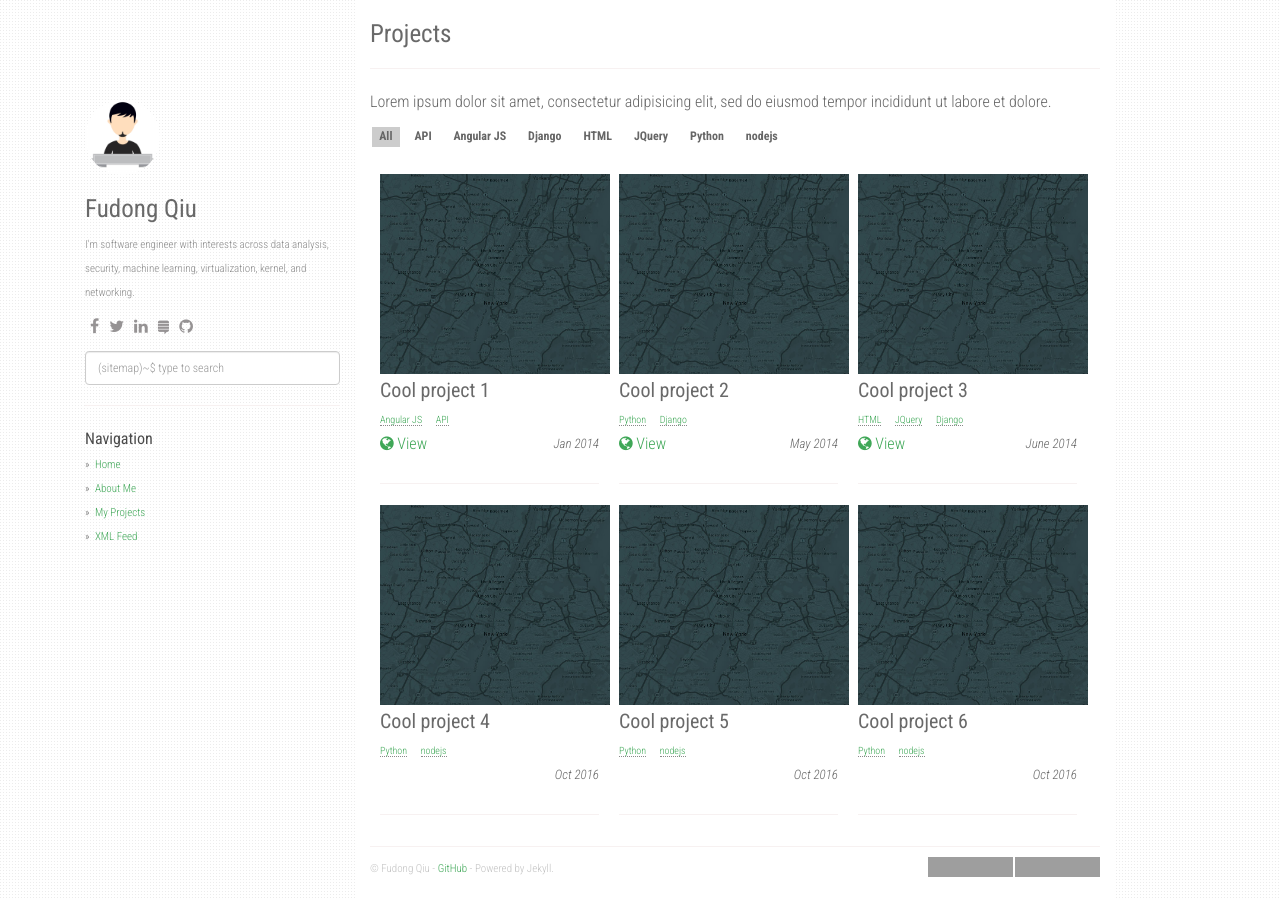
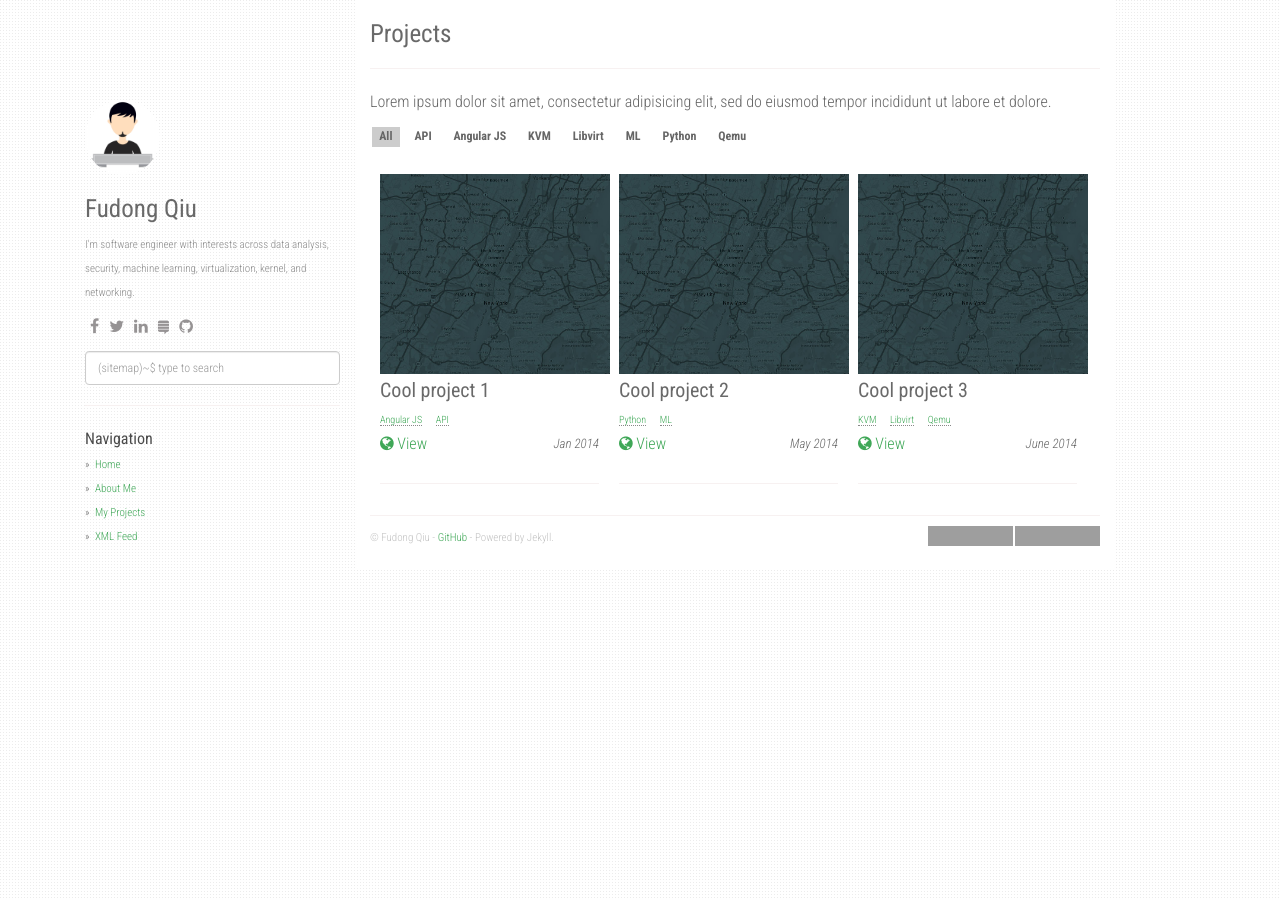
Before and after one commit to fdqiu/fdqiu.github.io, a Jekyll site: the page built from projects.md, in a window 1280 px wide. Built offline with Jekyll 4.4.1, drawn with Linux system fonts in a browser that asks for light colours; nearby versions of some CDN libraries; grey boxes are pictures that could not be loaded.

Commit message:
modify projects

```diff
--- a/_data/projects.json
+++ b/_data/projects.json
@@ -12,31 +12,13 @@
 		"image": "placeholder.jpg",
 		"url": "#",
 		"date": "May 2014",
-		"tags": ["Python","Django"]
+		"tags": ["Python","ML"]
 	},
 	{
 		"name": "Cool project 3",
 		"image": "placeholder.jpg",
 		"url": "#",
 		"date": "June 2014",
-		"tags": ["HTML","JQuery","Django"]
-	},
-	{
-		"name": "Cool project 4",
-		"image": "placeholder.jpg",
-		"date": "Oct 2016",
-		"tags": ["Python","nodejs"]
-	},
-	{
-		"name": "Cool project 5",
-		"image": "placeholder.jpg",
-		"date": "Oct 2016",
-		"tags": ["Python","nodejs"]
-	},
-	{
-		"name": "Cool project 6",
-		"image": "placeholder.jpg",
-		"date": "Oct 2016",
-		"tags": ["Python","nodejs"]
+		"tags": ["KVM","Libvirt","Qemu"]
 	}
 ]
```
